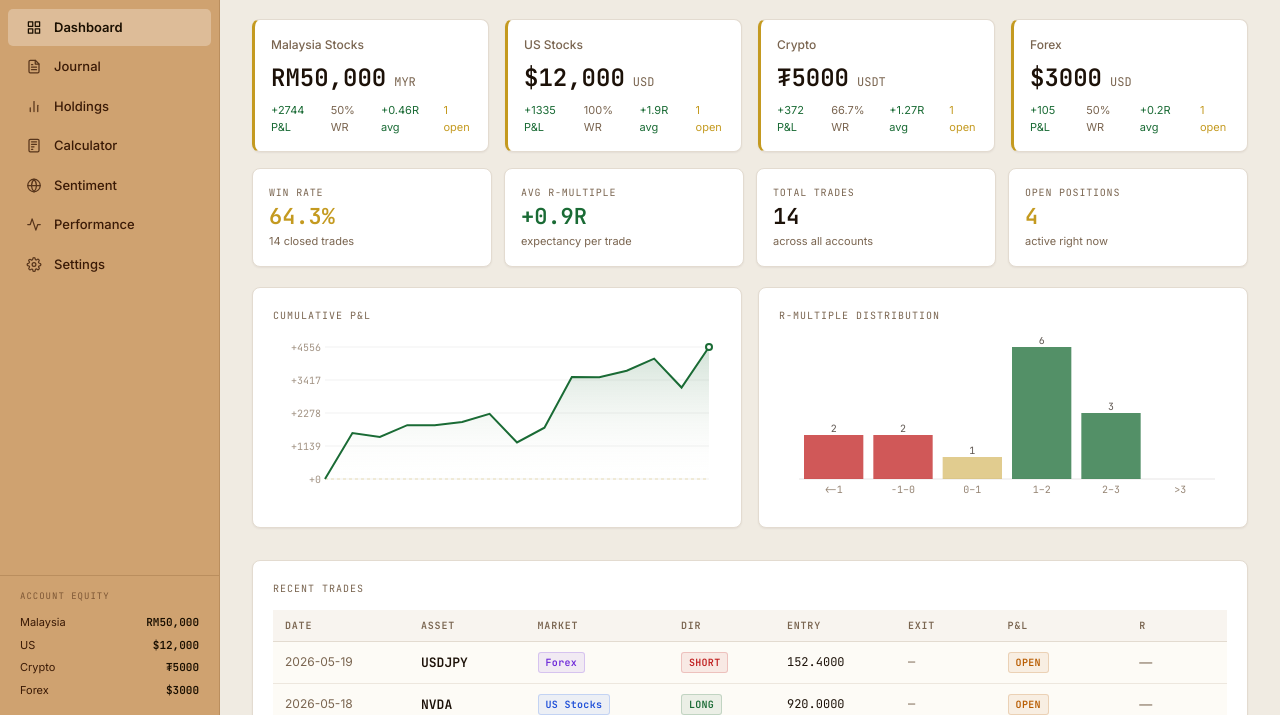
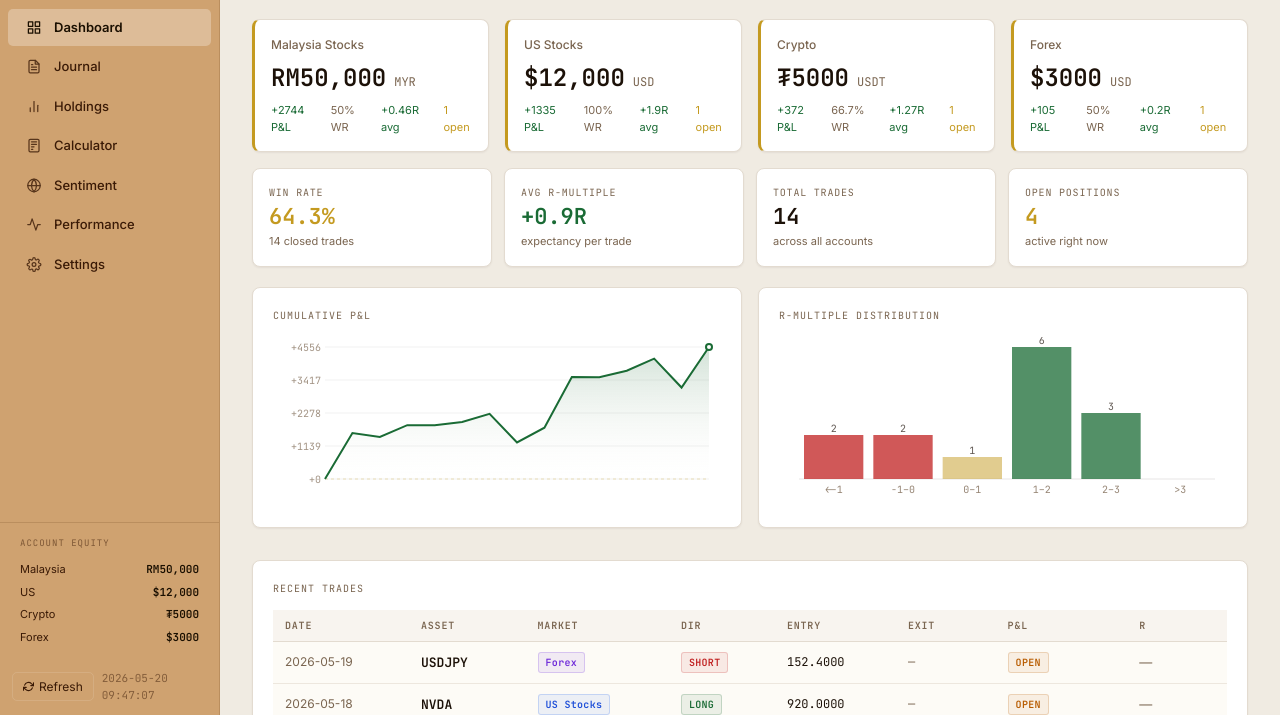
Before and after one commit to wjlim-14/trading-playbook, a plain HTML site: page projects/public/index.html in a window 1280 px wide. Shown: the part 85-800 px from the top of the page. Drawn offline with nearby package versions, Linux system fonts and the light colour scheme; no server answers.

Commit message:
feat: sidebar refresh button with last-updated timestamp
- Refresh button at bottom of sidebar — re-fetches all API data and re-renders current page
- Timestamp beside button shows last fetch time in yyyy-mm-dd hh:mm:ss format
- Updates on initial load and every manual refresh

Co-Authored-By: Claude Sonnet 4.6 <noreply@anthropic.com>

```diff
--- a/projects/public/index.html
+++ b/projects/public/index.html
@@ -52,6 +52,13 @@
     </div>
 
     <div class="sidebar-footer" id="sb-footer"></div>
+    <div style="margin:8px 12px 12px;display:flex;align-items:center;gap:8px;">
+      <button onclick="_refreshData()" id="sb-refresh-btn" title="Refresh data" style="display:flex;align-items:center;gap:5px;padding:6px 10px;border:1px solid rgba(255,255,255,0.12);border-radius:var(--radius-sm);background:transparent;color:var(--sb-text);font-size:12px;font-family:var(--font-body);cursor:pointer;transition:all 0.15s;white-space:nowrap;" onmouseover="this.style.background='rgba(255,255,255,0.07)'" onmouseout="this.style.background='transparent'">
+        <svg width="11" height="11" viewBox="0 0 24 24" fill="none" stroke="currentColor" stroke-width="2.5" stroke-linecap="round" stroke-linejoin="round"><polyline points="23 4 23 10 17 10"/><polyline points="1 20 1 14 7 14"/><path d="M3.51 9a9 9 0 0 1 14.85-3.36L23 10M1 14l4.64 4.36A9 9 0 0 0 20.49 15"/></svg>
+        Refresh
+      </button>
+      <span id="sb-last-updated" style="font-size:11px;color:var(--sb-text);opacity:0.5;font-family:var(--font-mono);">—</span>
+    </div>
   </nav>
 
   <!-- Main content area -->
--- a/projects/public/js/app.js
+++ b/projects/public/js/app.js
@@ -9,6 +9,7 @@ window.addEventListener('load', function() {
   _initData().then(function() {
     clearTimeout(loaderTimeout);
     _renderSidebarFooter();
+    _setLastUpdated();
     nav('p-dashboard');
     if (loader) loader.style.display = 'none';
   });
@@ -31,6 +32,30 @@ function _initData() {
   });
 }
 
+function _setLastUpdated() {
+  var el = document.getElementById('sb-last-updated');
+  if (!el) return;
+  var d  = new Date();
+  var yy = d.getFullYear();
+  var mo = String(d.getMonth() + 1).padStart(2, '0');
+  var dd = String(d.getDate()).padStart(2, '0');
+  var hh = String(d.getHours()).padStart(2, '0');
+  var mi = String(d.getMinutes()).padStart(2, '0');
+  var ss = String(d.getSeconds()).padStart(2, '0');
+  el.textContent = yy + '-' + mo + '-' + dd + ' ' + hh + ':' + mi + ':' + ss;
+}
+
+function _refreshData() {
+  var btn = document.getElementById('sb-refresh-btn');
+  if (btn) btn.style.opacity = '0.4';
+  _initData().then(function() {
+    _renderSidebarFooter();
+    refreshCurrentPage();
+    _setLastUpdated();
+    if (btn) btn.style.opacity = '1';
+  });
+}
+
 window.addEventListener('resize', function() {
   var active = document.querySelector('.page.active');
   if (active && ['p-dashboard', 'p-perf'].includes(active.id)) {
```
